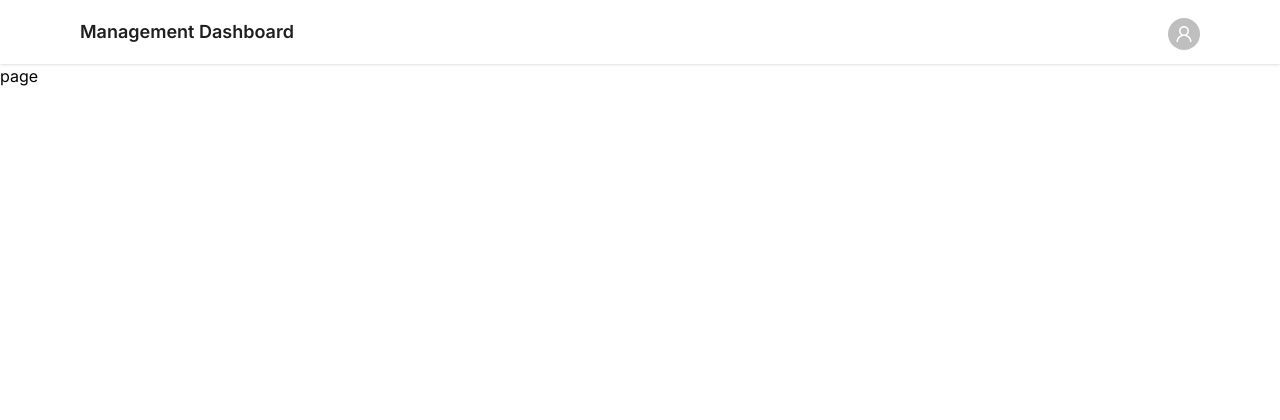
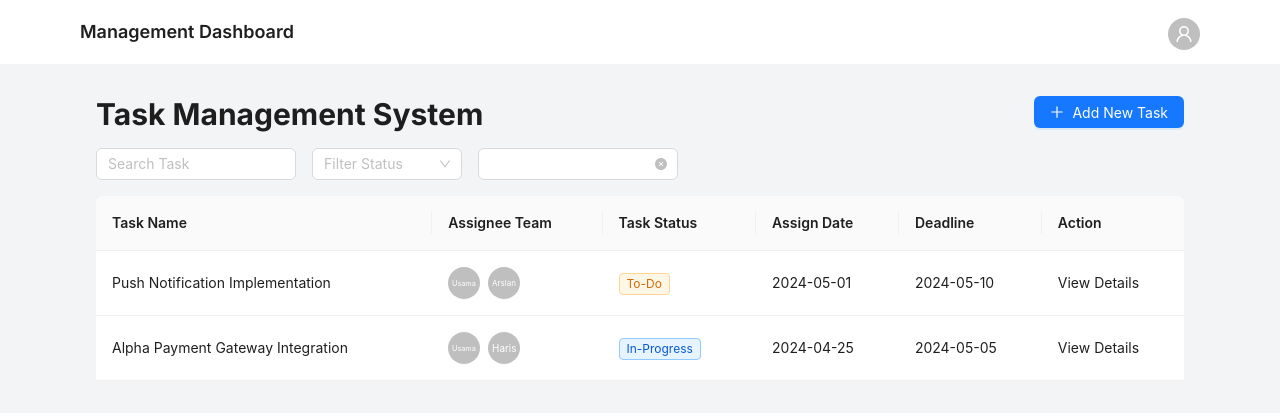
Before and after one commit to ArslanZafarr/management-dashboard-nextjs-antdesign, a Next.js app: page /projects/1 in a window 1280 px wide. Shown: the top 420 px of the page. Built offline with nearby package versions, Linux system fonts and the light colour scheme.

Commit message:
loop dummy data of tasks-data in task table and new task modal using antdesign and task table filters

```diff
--- a/src/app/components/projects/Projects.js
+++ b/src/app/components/projects/Projects.js
@@ -170,6 +170,7 @@ const Projects = () => {
   return (
     <Content className="p-4 bg-gray-100">
       <div className="py-4 px-20">
+
         <h1 className="text-3xl font-bold text-center mb-4">Projects Table</h1>
         <Table
           loading={isLoading}
@@ -179,6 +180,7 @@ const Projects = () => {
           pagination={{ pageSize: 10 }}
           bordered
         />
+
       </div>
     </Content>
   );
--- a/src/app/projects/[project]/page.js
+++ b/src/app/projects/[project]/page.js
@@ -1,9 +1,299 @@
-import React from 'react'
+"use client";
+import React, { useState, useEffect } from "react";
+import {
+  Layout,
+  Table,
+  Tag,
+  Avatar,
+  Modal,
+  Input,
+  Select,
+  Button,
+  DatePicker,
+  Form,
+  message,
+} from "antd";
+import { PlusOutlined } from "@ant-design/icons";
 
-const page = () => {
+const { Content } = Layout;
+const { Option } = Select;
+const { TextArea } = Input;
+const { RangePicker } = DatePicker;
+
+const Page = () => {
+  const [data, setData] = useState([]);
+  const [filteredData, setFilteredData] = useState([]);
+  const [visible, setVisible] = useState(false);
+  const [form] = Form.useForm();
+  const [searchValue, setSearchValue] = useState("");
+  const [filterValue, setFilterValue] = useState(null);
+  const [teamMemberFilter, setTeamMemberFilter] = useState("");
+
+  useEffect(() => {
+    const fetchData = async () => {
+      // Dummy data
+      const dummyData = [
+        {
+          id: 1,
+          taskName: "Push Notification Implementation",
+          assigneeTeam: ["Usama", "Arslan"],
+          taskStatus: "To-Do",
+          assignDate: "2024-05-01",
+          deadline: "2024-05-10",
+          description: "Implement push notifications for the mobile app.",
+        },
+        {
+          id: 2,
+          taskName: "Alpha Payment Gateway Integration",
+          assigneeTeam: ["Usama", "Haris"],
+          taskStatus: "In-Progress",
+          assignDate: "2024-04-25",
+          deadline: "2024-05-05",
+          description: "Integrate Alpha payment gateway for online payments.",
+        },
+      ];
+      setData(dummyData);
+      setFilteredData(dummyData);
+    };
+
+    fetchData();
+  }, []);
+
+  const columns = [
+    {
+      title: "Task Name",
+      dataIndex: "taskName",
+      key: "taskName",
+    },
+    {
+      title: "Assignee Team",
+      dataIndex: "assigneeTeam",
+      key: "assigneeTeam",
+      render: (assigneeTeam) => (
+        <div className="flex">
+          {assigneeTeam.map((member, index) => (
+            <Avatar key={index} className="mr-2">
+              {member}
+            </Avatar>
+          ))}
+        </div>
+      ),
+    },
+    {
+      title: "Task Status",
+      dataIndex: "taskStatus",
+      key: "taskStatus",
+      render: (status) => (
+        <Tag
+          color={
+            status === "To-Do"
+              ? "orange"
+              : status === "In-Progress"
+              ? "blue"
+              : "green"
+          }
+        >
+          {status}
+        </Tag>
+      ),
+    },
+    {
+      title: "Assign Date",
+      dataIndex: "assignDate",
+      key: "assignDate",
+    },
+    {
+      title: "Deadline",
+      dataIndex: "deadline",
+      key: "deadline",
+    },
+    {
+      title: "Action",
+      key: "action",
+      render: (_, record) => (
+        <a onClick={() => handleViewDetails(record)}>View Details</a>
+      ),
+    },
+  ];
+
+  const handleViewDetails = (record) => {
+    console.log("View details:", record);
+  };
+
+  const showModal = () => {
+    setVisible(true);
+  };
+
+  const handleCancel = () => {
+    setVisible(false);
+    form.resetFields();
+  };
+
+  const onFinish = (values) => {
+    console.log("Received values:", values);
+    const newTask = {
+      id: data.length + 1,
+      taskName: values.taskTitle,
+      assigneeTeam: values.assigneeTeam,
+      taskStatus: values.taskStatus,
+      assignDate: values.dateRange[0].format("YYYY-MM-DD"),
+      deadline: values.dateRange[1].format("YYYY-MM-DD"),
+      description: values.taskDescription,
+    };
+    const newData = [...data, newTask];
+    setData(newData);
+    setFilteredData(newData);
+    message.success("Task added successfully");
+    setVisible(false);
+  };
+
+  const handleSearch = (value) => {
+    setSearchValue(value);
+    const newData = data.filter((task) =>
+      task.taskName.toLowerCase().includes(value.toLowerCase())
+    );
+    applyFilters(newData, filterValue, teamMemberFilter);
+  };
+
+  const handleFilter = (value) => {
+    setFilterValue(value);
+    applyFilters(data, value, teamMemberFilter);
+  };
+
+  const handleTeamMemberFilter = (value) => {
+    setTeamMemberFilter(value);
+    applyFilters(data, filterValue, value);
+  };
+
+  const applyFilters = (data, statusFilter, teamMemberFilter) => {
+    let newData = [...data];
+
+    if (statusFilter) {
+      newData = newData.filter((task) => task.taskStatus === statusFilter);
+    }
+
+    if (teamMemberFilter) {
+      newData = newData.filter((task) =>
+        task.assigneeTeam.includes(teamMemberFilter)
+      );
+    }
+
+    setFilteredData(newData);
+  };
+
   return (
-    <div>page</div>
-  )
-}
+    <Content className="p-4 bg-gray-100">
+      <div className="py-4 px-20">
+        <div className="flex justify-between mb-4">
+          <h1 className="text-3xl font-bold">Task Management System</h1>
+          <Button type="primary" icon={<PlusOutlined />} onClick={showModal}>
+            Add New Task
+          </Button>
+        </div>
+        <div className="flex gap-4 mb-4">
+          <Input
+            placeholder="Search Task"
+            style={{ width: 200 }}
+            value={searchValue}
+            onChange={(e) => handleSearch(e.target.value)}
+          />
+          <Select
+            style={{ width: 150 }}
+            placeholder="Filter Status"
+            allowClear
+            value={filterValue}
+            onChange={handleFilter}
+          >
+            <Option value="">All</Option>
+            <Option value="To-Do">To-Do</Option>
+            <Option value="In-Progress">In-Progress</Option>
+            <Option value="Done">Done</Option>
+            <Option value="Review">Review</Option>
+          </Select>
+          <Select
+            style={{ width: 200 }}
+            placeholder="Filter Team Member"
+            allowClear
+            value={teamMemberFilter}
+            onChange={handleTeamMemberFilter}
+          >
+            {data
+              .flatMap((task) => task.assigneeTeam)
+              .map((member) => (
+                <Option key={member} value={member}>
+                  {member}
+                </Option>
+              ))}
+          </Select>
+        </div>
+        <Table columns={columns} dataSource={filteredData} pagination={false} />
 
-export default page
+        <Modal
+          title="Add New Task"
+          visible={visible}
+          onCancel={handleCancel}
+          footer={null}
+        >
+          <Form form={form} onFinish={onFinish} layout="vertical">
+            <Form.Item
+              name="taskTitle"
+              label="Task Title"
+              rules={[{ required: true, message: "Please enter task title" }]}
+            >
+              <Input />
+            </Form.Item>
+            <Form.Item
+              name="taskDescription"
+              label="Task Description"
+              rules={[
+                { required: true, message: "Please enter task description" },
+              ]}
+            >
+              <TextArea rows={4} />
+            </Form.Item>
+            <Form.Item
+              name="assigneeTeam"
+              label="Assignee Team"
+              rules={[
+                { required: true, message: "Please select assignee team" },
+              ]}
+            >
+              <Select mode="multiple">
+                <Option value="Usama">Usama</Option>
+                <Option value="Arslan">Arslan</Option>
+                <Option value="Haris">Haris</Option>
+                <Option value="Haroon">Haroon</Option>
+              </Select>
+            </Form.Item>
+            <Form.Item
+              name="taskStatus"
+              label="Task Status"
+              rules={[{ required: true, message: "Please select task status" }]}
+            >
+              <Select>
+                <Option value="To-Do">To-Do</Option>
+                <Option value="In-Progress">In-Progress</Option>
+                <Option value="Done">Done</Option>
+                <Option value="Review">Review</Option>
+              </Select>
+            </Form.Item>
+            <Form.Item
+              name="dateRange"
+              label="Date Range"
+              rules={[{ required: true, message: "Please select date range" }]}
+            >
+              <RangePicker />
+            </Form.Item>
+            <Form.Item>
+              <Button type="primary" htmlType="submit">
+                Submit
+              </Button>
+            </Form.Item>
+          </Form>
+        </Modal>
+      </div>
+    </Content>
+  );
+};
+
+export default Page;
```
